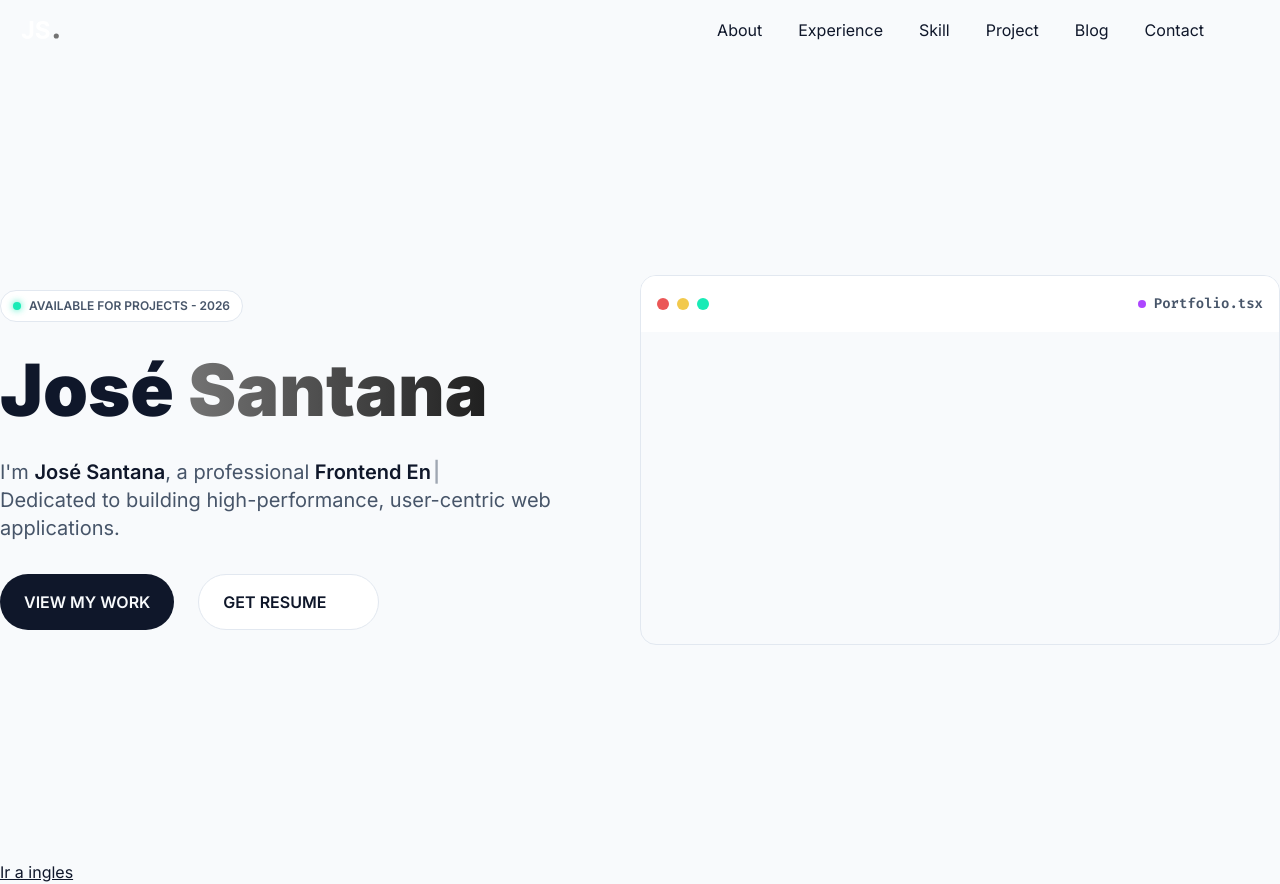
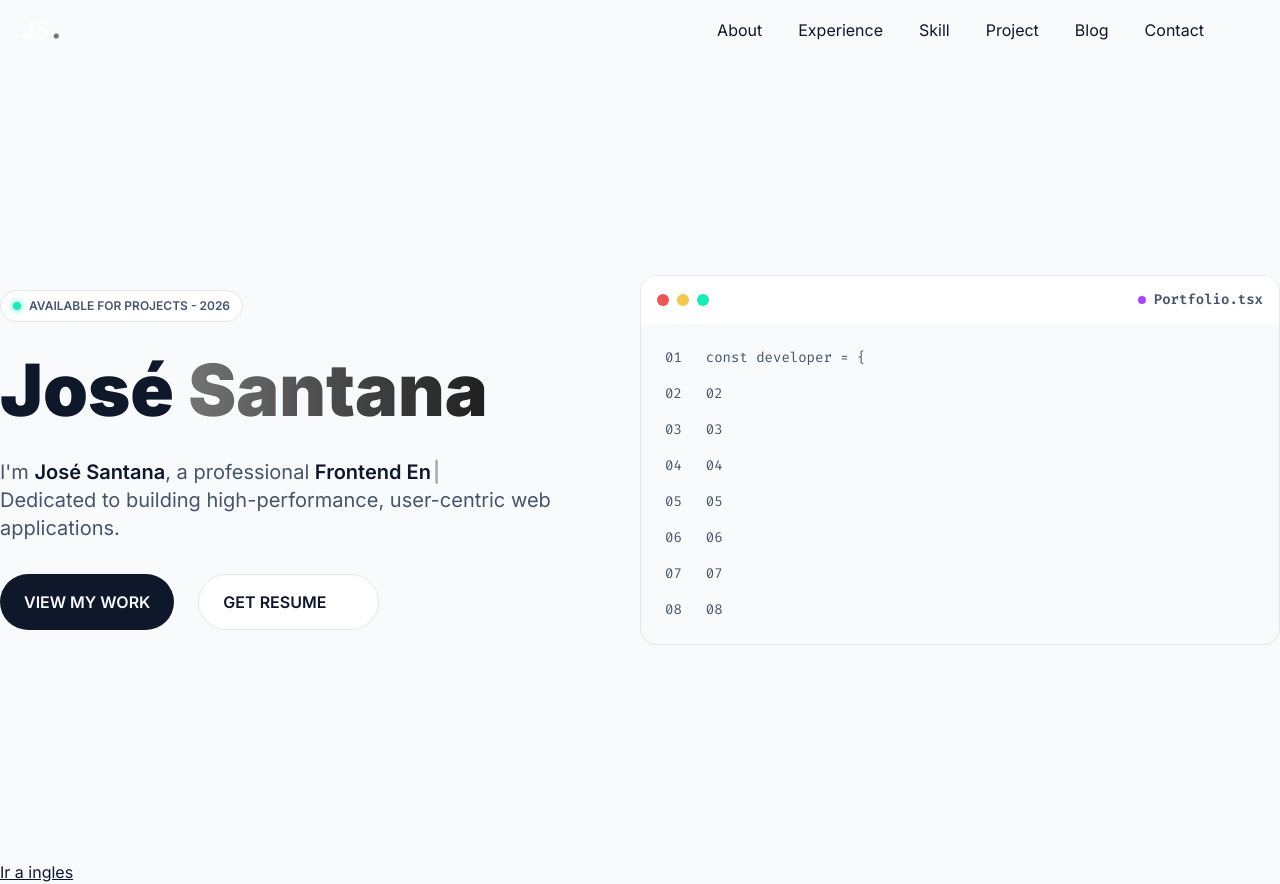
Before and after one commit to josesantanaweb/js-portfolio, a Next.js app: page /es in a window 1280 px wide. Built offline with nearby package versions, Linux system fonts and the light colour scheme; some icons are missing.

Commit message:
chore: add code box

```diff
--- /dev/null
+++ b/src/components/code-box/CodeBox.tsx
@@ -0,0 +1,45 @@
+'use client'
+
+const CodeBox = () => {
+    return (
+        <div className="bg-background border-stroke flex h-[370px] w-1/2 overflow-hidden rounded-2xl border flex-col">
+            <div className="bg-surface flex h-14 w-full justify-between px-4">
+                <div className="flex items-center gap-2">
+                    <span className="bg-error h-3 w-3 rounded-full" />
+                    <span className="bg-warning h-3 w-3 rounded-full" />
+                    <span className="bg-success h-3 w-3 rounded-full" />
+                </div>
+                <div className="flex items-center gap-2">
+                    <span className="h-2 w-2 rounded-full bg-purple-500" />
+                    <p className="text-muted font-mono text-sm font-semibold">
+                        Portfolio.tsx
+                    </p>
+                </div>
+            </div>
+            <div className="flex h-full w-full p-6 gap-6">
+                <div className="flex h-full flex-col gap-4">
+                    <p className="text-muted font-mono text-sm">01</p>
+                    <p className="text-muted font-mono text-sm">02</p>
+                    <p className="text-muted font-mono text-sm">03</p>
+                    <p className="text-muted font-mono text-sm">04</p>
+                    <p className="text-muted font-mono text-sm">05</p>
+                    <p className="text-muted font-mono text-sm">06</p>
+                    <p className="text-muted font-mono text-sm">07</p>
+                    <p className="text-muted font-mono text-sm">08</p>
+                </div>
+                <div className="flex h-full flex-col gap-4">
+                    <p className="text-muted font-mono text-sm">const developer = {`{`}</p>
+                    <p className="text-muted font-mono text-sm">02</p>
+                    <p className="text-muted font-mono text-sm">03</p>
+                    <p className="text-muted font-mono text-sm">04</p>
+                    <p className="text-muted font-mono text-sm">05</p>
+                    <p className="text-muted font-mono text-sm">06</p>
+                    <p className="text-muted font-mono text-sm">07</p>
+                    <p className="text-muted font-mono text-sm">08</p>
+                </div>
+            </div>
+        </div>
+    )
+}
+
+export default CodeBox
--- /dev/null
+++ b/src/components/code-box/index.ts
@@ -0,0 +1 @@
+export { default } from './CodeBox'
--- a/src/features/main-section/MainSection.tsx
+++ b/src/features/main-section/MainSection.tsx
@@ -1,6 +1,7 @@
 'use client'
+import { ArrowInDownSquareHalf } from '@boxicons/react'
 import TypingText from '@/components/typing-text'
-import { ArrowInDownSquareHalf } from '@boxicons/react'
+import CodeBox from '@/components/code-box'
 
 const MainSection = () => {
   return (
@@ -40,21 +41,7 @@ const MainSection = () => {
           </button>
         </div>
       </div>
-      <div className="bg-background border-stroke flex h-[370px] w-1/2 overflow-hidden rounded-2xl border">
-        <div className="bg-surface flex h-14 w-full justify-between px-4">
-          <div className="flex items-center gap-2">
-            <span className="bg-error h-3 w-3 rounded-full" />
-            <span className="bg-warning h-3 w-3 rounded-full" />
-            <span className="bg-success h-3 w-3 rounded-full" />
-          </div>
-          <div className="flex items-center gap-2">
-            <span className="h-2 w-2 rounded-full bg-purple-500" />
-            <p className="text-muted font-mono text-sm font-semibold">
-              Portfolio.tsx
-            </p>
-          </div>
-        </div>
-      </div>
+      <CodeBox />
     </div>
   )
 }
```
Also changed, not shown: src/components/ui/index.ts (deleted).
